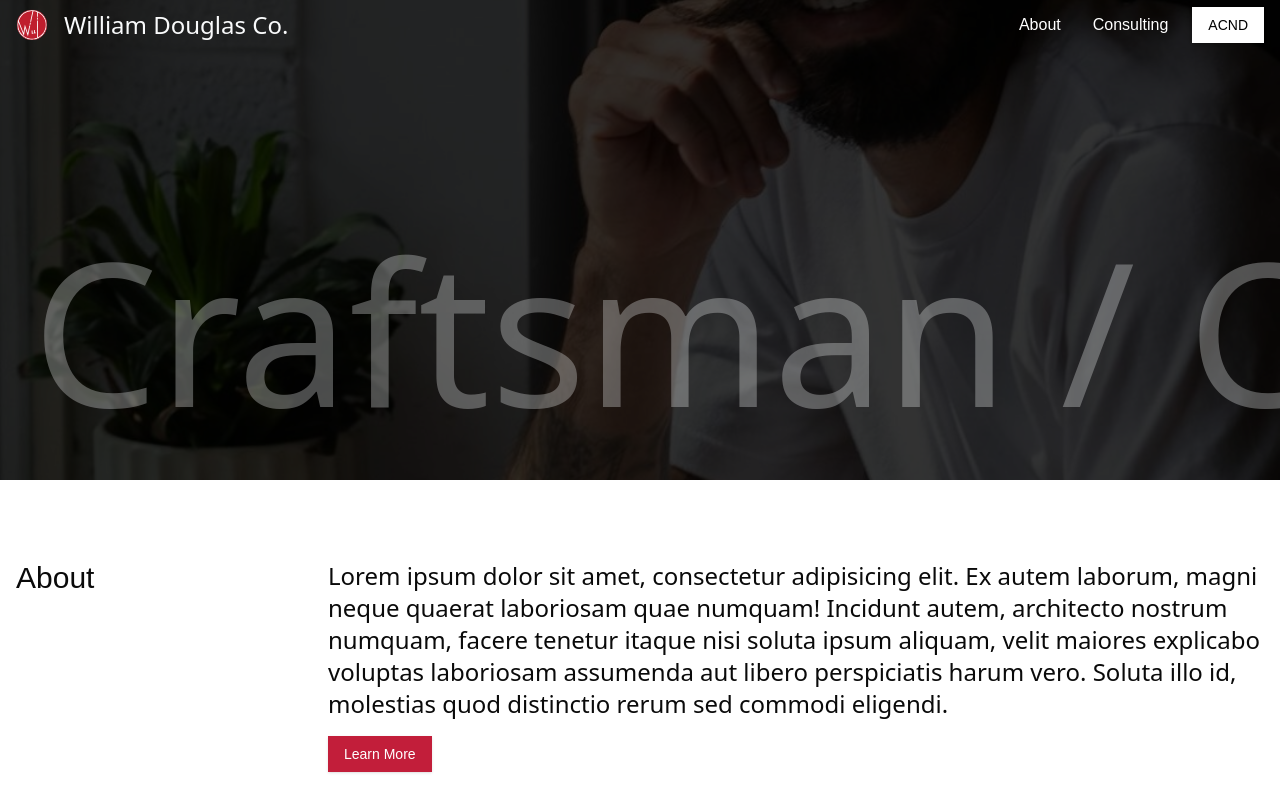
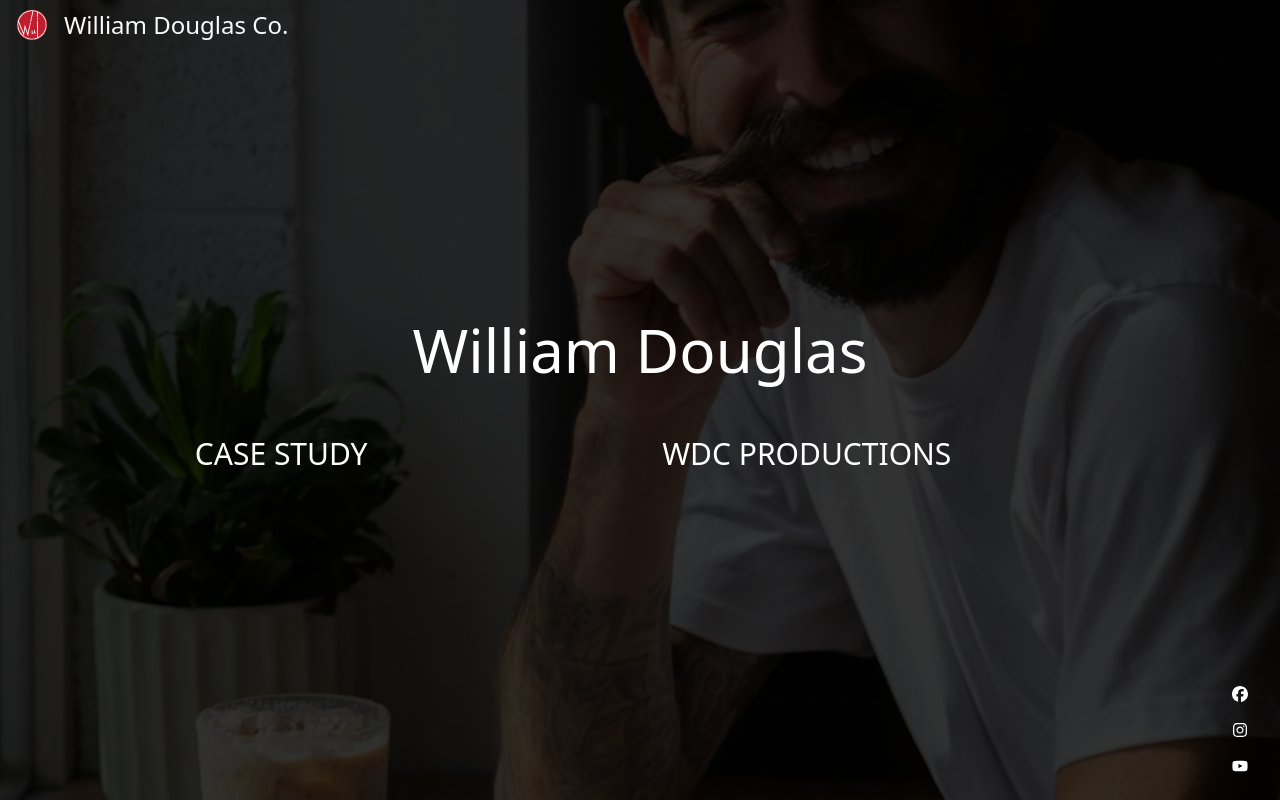
Before and after one commit to aaron-soto/william-douglas, a Next.js app: page / in a window 1280 px wide. Shown: the top 800 px of the page. Built offline with nearby package versions, Linux system fonts and the light colour scheme.

Commit message:
feat: add PageHeader component and update marketing pages to use it

```diff
--- /dev/null
+++ b/src/app/(marketing)/(components)/page-header.tsx
@@ -0,0 +1,7 @@
+export const PageHeader = ({ title }: { title: string }) => {
+  return (
+    <h1 className="text-white text-3xl w-fit font-extralight font-sans animate-slidein opacity-0 scale-0 [--slidein-delay:100ms]">
+      {title}
+    </h1>
+  );
+};
--- /dev/null
+++ b/src/app/(marketing)/acnd/page.tsx
@@ -0,0 +1,11 @@
+import { PageHeader } from "@/app/(marketing)/(components)/page-header";
+
+export default function Page() {
+  return (
+    <div className="bg-black pt-[49px] h-screen w-screen">
+      <div className="container pt-6">
+        <PageHeader title="ACND" />
+      </div>
+    </div>
+  );
+}
--- /dev/null
+++ b/src/app/(marketing)/art/page.tsx
@@ -0,0 +1,11 @@
+import { PageHeader } from "@/app/(marketing)/(components)/page-header";
+
+export default function Page() {
+  return (
+    <div className="bg-black pt-[49px] h-screen w-screen">
+      <div className="container pt-6">
+        <PageHeader title="Art" />
+      </div>
+    </div>
+  );
+}
--- /dev/null
+++ b/src/app/(marketing)/case-study/page.tsx
@@ -0,0 +1,11 @@
+import { PageHeader } from "@/app/(marketing)/(components)/page-header";
+
+export default function Page() {
+  return (
+    <div className="bg-black pt-[49px] h-screen w-screen">
+      <div className="container pt-6">
+        <PageHeader title="Case Study" />
+      </div>
+    </div>
+  );
+}
--- /dev/null
+++ b/src/app/(marketing)/design/page.tsx
@@ -0,0 +1,11 @@
+import { PageHeader } from "@/app/(marketing)/(components)/page-header";
+
+export default function Page() {
+  return (
+    <div className="bg-black pt-[49px] h-screen w-screen">
+      <div className="container pt-6">
+        <PageHeader title="Design Work" />
+      </div>
+    </div>
+  );
+}
--- a/src/app/(marketing)/layout.tsx
+++ b/src/app/(marketing)/layout.tsx
@@ -1,6 +1,5 @@
 import "../globals.css";
 
-import { Footer } from "@/components/footer";
 import type { Metadata } from "next";
 import { Navbar } from "@/components/navbar";
 import localFont from "next/font/local";
@@ -33,11 +32,10 @@
   return (
     <html lang="en">
       <body
-        className={`${geistSans.variable} ${geistMono.variable} antialiased`}
+        className={`${geistSans.variable} ${geistMono.variable} antialiased min-h-screen relative overflow-hidden`}
       >
         <Navbar />
         {children}
-        <Footer />
       </body>
     </html>
   );
--- /dev/null
+++ b/src/app/(marketing)/obc/page.tsx
@@ -0,0 +1,11 @@
+import { PageHeader } from "@/app/(marketing)/(components)/page-header";
+
+export default function Page() {
+  return (
+    <div className="bg-black pt-[49px] h-screen w-screen">
+      <div className="container pt-6">
+        <PageHeader title="Our Block Co." />
+      </div>
+    </div>
+  );
+}
--- a/src/app/(marketing)/page.tsx
+++ b/src/app/(marketing)/page.tsx
@@ -1,21 +1,70 @@
-import { HomeAbout } from "@/components/home-about";
-import { HomeArt } from "@/components/home-art";
-import { HomeFaq } from "@/components/home-faq";
-import { HomeVentures } from "@/components/home-ventures";
-import { ScrollingHero } from "@/components/scrolling-hero";
+import { FaFacebook, FaInstagram, FaYoutube } from "react-icons/fa6";
+
+import { Button } from "@/components/ui/button";
+import Image from "next/image";
+import Link from "next/link";
+import { cn } from "@/lib/utils";
+
+const LINKS = [
+  { href: "/case-study", label: "Case Study" },
+  { href: "/obc", label: "OBC" },
+  { href: "/acnd", label: "ACND" },
+  { href: "/art", label: "Art" },
+  { href: "/wdc-productions", label: "WDC Productions" },
+  { href: "/design", label: "Design" },
+];
 
 export default function Home() {
   return (
-    <>
-      <ScrollingHero />
+    <div className="w-screen h-dvh relative">
+      <div className="absolute inset-0 bg-black bg-opacity-80 flex items-center justify-center text-center flex-col gap-4 z-[110]">
+        <h1 className="text-white text-6xl font-extralight font-sans animate-slidein opacity-0 [--slidein-delay:50ms]">
+          William Douglas
+        </h1>
 
-      <HomeAbout />
+        <div className="text-white font-thin font-sans text-3xl flex flex-col md:flex-row gap-x-6 mt-8 w-full px-4 justify-center">
+          {LINKS.map(({ href, label }, index) => (
+            <Link
+              key={href}
+              href={href}
+              className={cn(
+                "uppercase flex py-2 hover:text-red-700 cursor-pointer items-center justify-center animate-slidein opacity-0 scale-0",
+                `[--slidein-delay:${100 + 50 * index}ms]`
+              )}
+            >
+              {label}
+            </Link>
+          ))}
+        </div>
+      </div>
+      <Image
+        src="/images/william.jpg"
+        alt="hero"
+        layout="fill"
+        objectFit="cover"
+        className="z-[100]"
+      />
 
-      <HomeVentures />
-
-      <HomeArt />
-
-      <HomeFaq />
-    </>
+      <div className="absolute right-4 z-[110] bottom-4 flex flex-col">
+        <Button
+          variant="ghost"
+          className="hover:bg-transparent text-white hover:text-red-700"
+        >
+          <FaFacebook className="!text-4xl" />
+        </Button>
+        <Button
+          variant="ghost"
+          className="hover:bg-transparent text-white hover:text-red-700"
+        >
+          <FaInstagram className="!text-4xl" />
+        </Button>
+        <Button
+          variant="ghost"
+          className="hover:bg-transparent text-white hover:text-red-700"
+        >
+          <FaYoutube className="!text-4xl" />
+        </Button>
+      </div>
+    </div>
   );
 }
--- /dev/null
+++ b/src/app/(marketing)/wdc-productions/page.tsx
@@ -0,0 +1,11 @@
+import { PageHeader } from "@/app/(marketing)/(components)/page-header";
+
+export default function Page() {
+  return (
+    <div className="bg-black pt-[49px] h-screen w-screen">
+      <div className="container pt-6">
+        <PageHeader title="WDC Productions" />
+      </div>
+    </div>
+  );
+}
--- a/src/components/navbar.tsx
+++ b/src/components/navbar.tsx
@@ -5,9 +5,14 @@
 import { Button } from "@/components/ui/button";
 import Link from "next/link";
 import { cn } from "@/lib/utils";
+import { usePathname } from "next/navigation";
 import { useScroll } from "framer-motion";
 
 export const Navbar = () => {
+  const pathName = usePathname();
+
+  const isBaseUrl = pathName === "/";
+
   const { scrollY } = useScroll();
   const [isScrolled, setIsScrolled] = useState(false);
 
@@ -31,23 +36,28 @@
             William Douglas Co.
           </h1>
         </Link>
+        {!isBaseUrl && (
           <div className="flex items-center gap-4">
             <Button
-            className="text-base hover px-2 text-white hover:text-primary"
+              className="text-base hover px-2 text-white hover:text-primary animate-scalein opacity-0 scale-0 [--scalein-delay:100ms]"
               variant="link"
             >
               About
             </Button>
             <Button
-            className="text-base hover px-2 text-white hover:text-primary"
+              className="text-base hover px-2 text-white hover:text-primary animate-scalein opacity-0 scale-0 [--scalein-delay:200ms]"
               variant="link"
             >
               Consulting
             </Button>
-          <Button className="bg-white hover hover:text-white text-black">
+            <Button
+              className="text-base hover px-2 text-white hover:text-primary animate-scalein opacity-0 scale-0 [--scalein-delay:300ms]"
+              variant="link"
+            >
               ACND
             </Button>
           </div>
+        )}
       </div>
     </nav>
   );
--- a/tailwind.config.ts
+++ b/tailwind.config.ts
@@ -15,6 +15,26 @@
         padding: "1rem",
       },
       keyframes: {
+        stretchin: {
+          "0%": {
+            transform: "scaleX(0)",
+            opacity: "0",
+          },
+          "100%": {
+            transform: "scaleX(1)",
+            opacity: "1",
+          },
+        },
+        scalein: {
+          from: {
+            transform: "scale(0)",
+            opacity: "0",
+          },
+          to: {
+            transform: "scale(1)",
+            opacity: "1",
+          },
+        },
         slidein: {
           from: {
             opacity: "0",
@@ -43,7 +63,10 @@
         },
       },
       animation: {
-        slidein: "slidein 1s ease var(--slidein-delay, 0) forwards",
+        slidein: "slidein .6s var(--slidein-delay, 0) forwards",
+        stretchin:
+          "stretchin var(--stretchin-duration) ease-in-out var(--stretchin-delay, 0) forwards",
+        scalein: "scalein 0.3s ease-in-out var(--scalein-delay, 0) forwards",
         "accordion-down": "accordion-down 0.2s ease-out",
         "accordion-up": "accordion-up 0.2s ease-out",
       },
```
Lines whose indentation alone changed are shown as unchanged.
